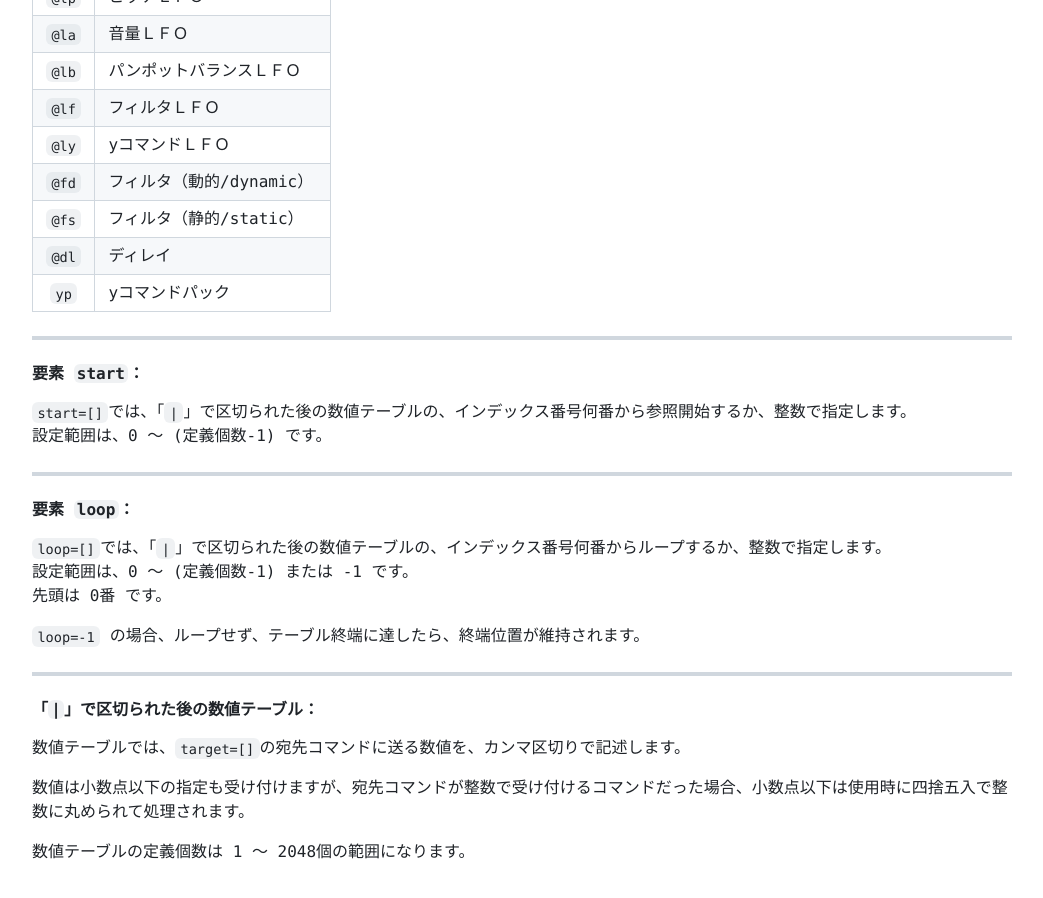
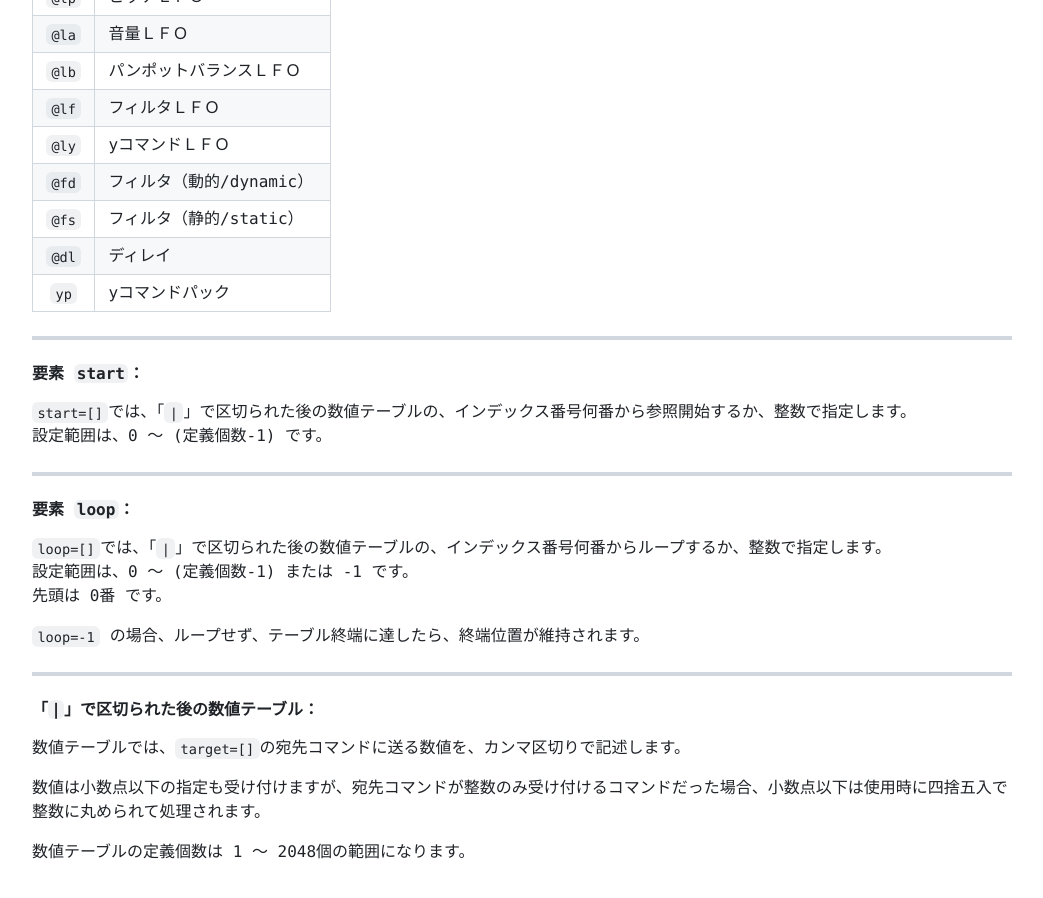
Before and after one commit to lineardrive/V3MMLmanual, a Jekyll site: the page built from docs/ch10/10_3n4.md, in a window 1280 px wide and 900 px high, scrolled down 2741 px. Shown: the whole window, without its empty margins (8-1051 px from the left). Built offline with Jekyll 4.4.1, drawn with Linux system fonts in a browser that asks for light colours; our own code applies the rules of GitHub Pages for plain Markdown files.

Commit message:
Fix 3 typos found in latest proofreading
- 6_23.md: 小数以下 → 小数点以下（「点」の脱落）
- 10_3n4.md: 整数で受け付けるコマンド → 整数のみ受け付けるコマンド
- 10_5n6.md: 同上

https://claude.ai/code/session_01LzVuMBCQcqk7Pg6WzbQvMZ

```diff
--- a/docs/ch10/10_3n4.md
+++ b/docs/ch10/10_3n4.md
@@ -146,6 +146,6 @@ cegefdgg cegefdg&g;
 
 数値テーブルでは、`target=[]`の宛先コマンドに送る数値を、カンマ区切りで記述します。
 
-数値は小数点以下の指定も受け付けますが、宛先コマンドが整数で受け付けるコマンドだった場合、小数点以下は使用時に四捨五入で整数に丸められて処理されます。
+数値は小数点以下の指定も受け付けますが、宛先コマンドが整数のみ受け付けるコマンドだった場合、小数点以下は使用時に四捨五入で整数に丸められて処理されます。
 
 数値テーブルの定義個数は 1 〜 2048個の範囲になります。
```
Also changed, not shown: docs/ch06/6_23.md (+1 -1 lines), docs/ch10/10_5n6.md (+1 -1 lines).
